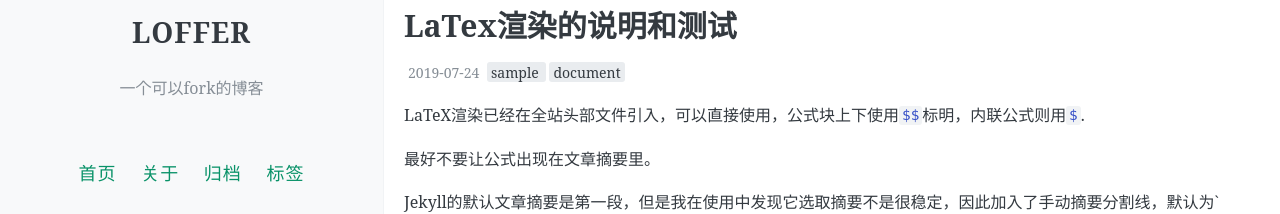
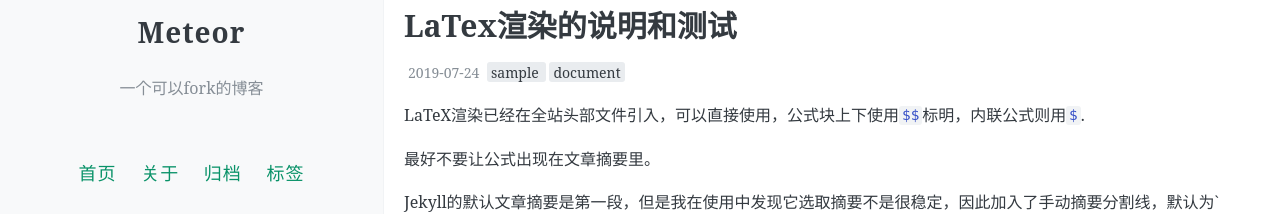
Before and after one commit to zero4835/zero4835.github.io, a Jekyll site: the page built from index.html, in a window 1280 px wide. Shown: the part 290-504 px from the top of the page. Built offline with Jekyll 4.4.1, drawn with Linux system fonts in a browser that asks for light colours; the list of posts is cut into pages by our own code; comment, search, counter and statistics services are not loaded.

Commit message:
Update _config.yml

```diff
--- a/_config.yml
+++ b/_config.yml
@@ -7,7 +7,7 @@
 # 井号后面的文字是说明文档，不会被程序读取。
 
 # 描述/签名
-name: LOFFER
+name: Meteor
 description: 一个可以fork的博客
 
 # 输入你的网站域名（如果你没有添加自己的域名，而是直接用GitHub pages分配的域名的话可以省略）
@@ -111,7 +111,7 @@ kramdown:
 
 # Set the Sass partials directory, as we're using @imports
 sass:
-  style: :expanded # You might prefer to minify using :compressed
+  style: :compressed # You might prefer to minify using :compressed
 
 # Use the following plug-ins
 plugins:
```
